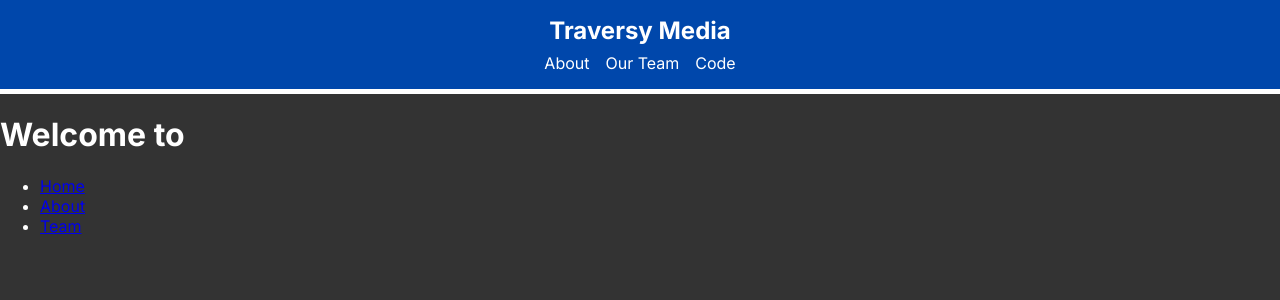
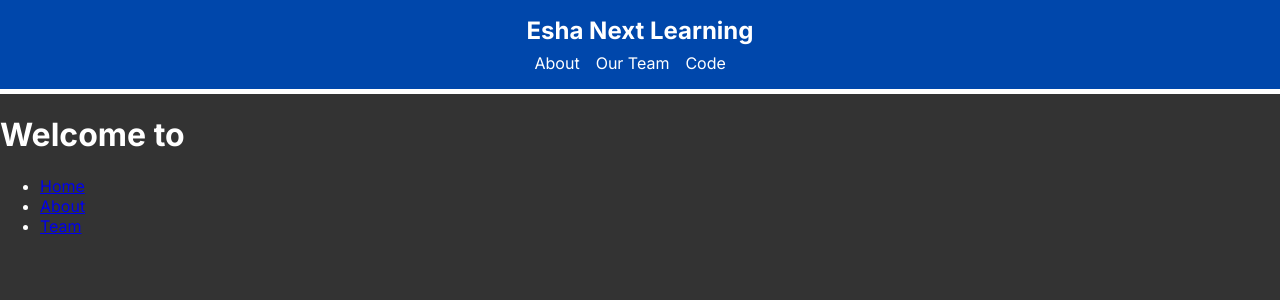
Before and after one commit to 0xLPircy/nextJs, a Next.js app in the folder next-cc/: page / in a window 1280 px wide. Shown: the top 300 px of the page. Built offline with nearby package versions, Linux system fonts and the light colour scheme.

Commit message:
changed info to my repos

```diff
--- a/next-cc/app/code/repos/page.jsx
+++ b/next-cc/app/code/repos/page.jsx
@@ -3,7 +3,7 @@
 
 async function fetchRepos() {
     const response = await fetch(
-        'https://api.github.com/users/bradtraversy/repos',
+        'https://api.github.com/users/L-Pircy/repos',
         {
             next: {
                 revalidate: 60,
--- a/next-cc/app/components/Header.jsx
+++ b/next-cc/app/components/Header.jsx
@@ -5,7 +5,7 @@
         <header className='header'>
             <div className='container'>
                 <div className='logo'>
-                    <Link href='/'>Traversy Media</Link>
+                    <Link href='/'>Esha Next Learning</Link>
                 </div>
                 <div className='links'>
                     <Link href='/about'>About</Link>
```
